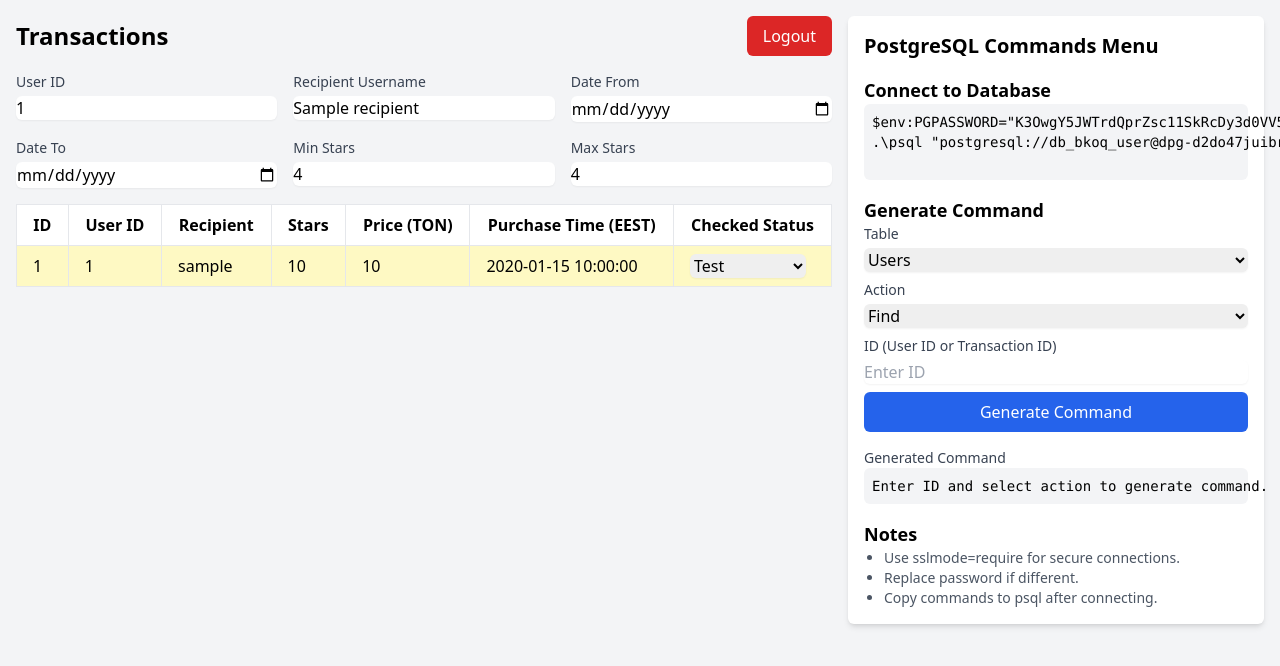
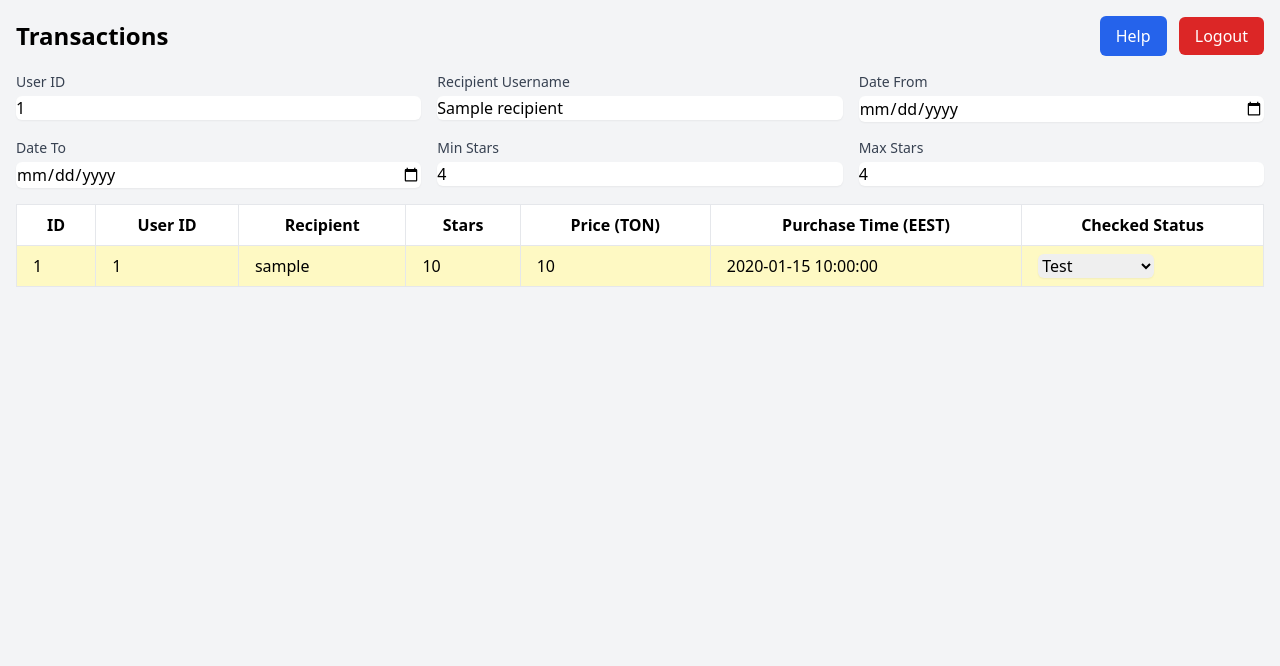
Before and after one commit to starstge/stars, a Flask app: template templates/transactions.html in a window 1280 px wide; the page is wider, and only the part inside the window is pictured. Shown: the top 666 px of that part. Run offline with Flask 3, Linux system fonts and the light colour scheme; the template is opened without the code that fills it: most values are stand-ins (such as "Sample title", 1, 10 or a date in 2020); parts of the project's set-up code (start-up, migrations or seed data) failed here and were passed over; some libraries are stand-ins or nearby versions.

Commit message:
Update transactions.html

```diff
--- a/templates/transactions.html
+++ b/templates/transactions.html
@@ -12,14 +12,30 @@
         function submitStatusForm(transactionId) {
             document.getElementById(`statusForm-${transactionId}`).submit();
         }
+        function toggleModal() {
+            const modal = document.getElementById("commandModal");
+            modal.classList.toggle("hidden");
+        }
+        function toggleTransactionFields() {
+            const action = document.getElementById("commandAction").value;
+            const transactionFields = document.getElementById("transactionFields");
+            if (action === "update_transaction_details") {
+                transactionFields.classList.remove("hidden");
+            } else {
+                transactionFields.classList.add("hidden");
+            }
+        }
         function generateCommand() {
             const table = document.getElementById("commandTable").value;
             const action = document.getElementById("commandAction").value;
             const id = document.getElementById("commandId").value.trim();
+            const priceTon = document.getElementById("priceTon")?.value.trim();
+            const starsAmount = document.getElementById("starsAmount")?.value.trim();
+            const recipientUsername = document.getElementById("recipientUsername")?.value.trim();
             const output = document.getElementById("commandOutput");
             let command = "";
 
-            if (!id) {
+            if (action !== "sort_users_by_stars" && !id) {
                 output.textContent = "Please enter an ID.";
                 return;
             }
@@ -31,16 +47,34 @@
                     command = `UPDATE users SET is_admin = true WHERE user_id = ${id};`;
                 } else if (action === "delete") {
                     command = `DELETE FROM users WHERE user_id = ${id};`;
+                } else if (action === "sort_users_by_stars") {
+                    command = `SELECT u.user_id, u.username, u.is_admin, COALESCE(SUM(t.stars_amount), 0) as total_stars
+FROM users u
+LEFT JOIN transactions t ON u.user_id = t.user_id
+GROUP BY u.user_id, u.username, u.is_admin
+ORDER BY total_stars DESC;`;
                 }
             } else if (table === "transactions") {
                 if (action === "find") {
                     command = `SELECT id, user_id, recipient_username, stars_amount, price_ton, purchase_time, checked_status FROM transactions WHERE id = ${id};`;
+                } else if (action === "find_by_user_id") {
+                    command = `SELECT id, user_id, recipient_username, stars_amount, price_ton, purchase_time, checked_status FROM transactions WHERE user_id = ${id};`;
                 } else if (action === "update_status_checked") {
                     command = `UPDATE transactions SET checked_status = 'checked' WHERE id = ${id};`;
                 } else if (action === "update_status_not_checked") {
                     command = `UPDATE transactions SET checked_status = 'not_checked' WHERE id = ${id};`;
                 } else if (action === "update_status_test") {
                     command = `UPDATE transactions SET checked_status = 'test' WHERE id = ${id};`;
+                } else if (action === "update_transaction_details") {
+                    let updates = [];
+                    if (priceTon && !isNaN(priceTon)) updates.push(`price_ton = ${parseFloat(priceTon).toFixed(2)}`);
+                    if (starsAmount && !isNaN(starsAmount)) updates.push(`stars_amount = ${parseInt(starsAmount)}`);
+                    if (recipientUsername) updates.push(`recipient_username = '${recipientUsername.replace(/'/g, "''")}')`);
+                    if (updates.length === 0) {
+                        output.textContent = "Please enter at least one value to update.";
+                        return;
+                    }
+                    command = `UPDATE transactions SET ${updates.join(", ")} WHERE id = ${id};`;
                 } else if (action === "delete") {
                     command = `DELETE FROM transactions WHERE id = ${id};`;
                 }
@@ -51,12 +85,14 @@
     </script>
 </head>
 <body class="bg-gray-100 min-h-screen">
-    <div class="container mx-auto p-4 flex flex-col md:flex-row gap-4">
+    <div class="container mx-auto p-4">
         <!-- Main Content -->
-        <div class="flex-1">
         <div class="flex justify-between items-center mb-4">
             <h1 class="text-2xl font-bold">Transactions</h1>
+            <div>
+                <button onclick="toggleModal()" class="bg-blue-600 text-white py-2 px-4 rounded-md hover:bg-blue-700 mr-2">Help</button>
                 <a href="{{ url_for('logout') }}" class="bg-red-600 text-white py-2 px-4 rounded-md hover:bg-red-700">Logout</a>
+            </div>
         </div>
         {% with messages = get_flashed_messages(with_categories=true) %}
             {% if messages %}
@@ -151,10 +187,13 @@
                 {% endif %}
             </div>
         {% endif %}
+        <!-- PostgreSQL Commands Modal -->
+        <div id="commandModal" class="fixed inset-0 bg-gray-600 bg-opacity-50 flex items-center justify-center hidden">
+            <div class="bg-white p-6 rounded-md shadow-md w-full max-w-md">
+                <div class="flex justify-between items-center mb-4">
+                    <h2 class="text-xl font-bold">PostgreSQL Commands Menu</h2>
+                    <button onclick="toggleModal()" class="text-gray-600 hover:text-gray-800">&times;</button>
                 </div>
-        <!-- PostgreSQL Commands Menu -->
-        <div class="w-full md:w-1/3 bg-white p-4 rounded-md shadow-md">
-            <h2 class="text-xl font-bold mb-4">PostgreSQL Commands Menu</h2>
                 <div class="mb-4">
                     <h3 class="text-lg font-semibold">Connect to Database</h3>
                     <pre class="bg-gray-100 p-2 rounded-md text-sm">
@@ -167,25 +206,42 @@
                     <div class="grid gap-2">
                         <div>
                             <label for="commandTable" class="block text-sm font-medium text-gray-700">Table</label>
-                        <select id="commandTable" class="mt-1 block w-full border-gray-300 rounded-md shadow-sm">
+                            <select id="commandTable" onchange="toggleTransactionFields()" class="mt-1 block w-full border-gray-300 rounded-md shadow-sm">
                                 <option value="users">Users</option>
                                 <option value="transactions">Transactions</option>
                             </select>
                         </div>
                         <div>
                             <label for="commandAction" class="block text-sm font-medium text-gray-700">Action</label>
-                        <select id="commandAction" class="mt-1 block w-full border-gray-300 rounded-md shadow-sm">
+                            <select id="commandAction" onchange="toggleTransactionFields()" class="mt-1 block w-full border-gray-300 rounded-md shadow-sm">
                                 <option value="find">Find</option>
+                                <option value="find_by_user_id" data-table="transactions">Find by User ID (Transactions)</option>
                                 <option value="update_admin" data-table="users">Update Admin Status (Users)</option>
+                                <option value="sort_users_by_stars" data-table="users">Sort Users by Stars</option>
                                 <option value="update_status_checked" data-table="transactions">Update Status to Checked (Transactions)</option>
                                 <option value="update_status_not_checked" data-table="transactions">Update Status to Not Checked (Transactions)</option>
                                 <option value="update_status_test" data-table="transactions">Update Status to Test (Transactions)</option>
+                                <option value="update_transaction_details" data-table="transactions">Update Transaction Details</option>
                                 <option value="delete">Delete</option>
                             </select>
                         </div>
                         <div>
                             <label for="commandId" class="block text-sm font-medium text-gray-700">ID (User ID or Transaction ID)</label>
                             <input type="text" id="commandId" class="mt-1 block w-full border-gray-300 rounded-md shadow-sm" placeholder="Enter ID">
+                        </div>
+                        <div id="transactionFields" class="hidden grid gap-2">
+                            <div>
+                                <label for="priceTon" class="block text-sm font-medium text-gray-700">Price (TON)</label>
+                                <input type="number" step="0.01" id="priceTon" class="mt-1 block w-full border-gray-300 rounded-md shadow-sm" placeholder="e.g., 0.50">
+                            </div>
+                            <div>
+                                <label for="starsAmount" class="block text-sm font-medium text-gray-700">Stars Amount</label>
+                                <input type="number" id="starsAmount" class="mt-1 block w-full border-gray-300 rounded-md shadow-sm" placeholder="e.g., 100">
+                            </div>
+                            <div>
+                                <label for="recipientUsername" class="block text-sm font-medium text-gray-700">Recipient Username</label>
+                                <input type="text" id="recipientUsername" class="mt-1 block w-full border-gray-300 rounded-md shadow-sm" placeholder="e.g., testuser">
+                            </div>
                         </div>
                         <button onclick="generateCommand()" class="bg-blue-600 text-white py-2 px-4 rounded-md hover:bg-blue-700">Generate Command</button>
                     </div>
@@ -204,5 +260,6 @@
                 </div>
             </div>
         </div>
+    </div>
 </body>
 </html>
```
Lines whose indentation alone changed are shown as unchanged.
